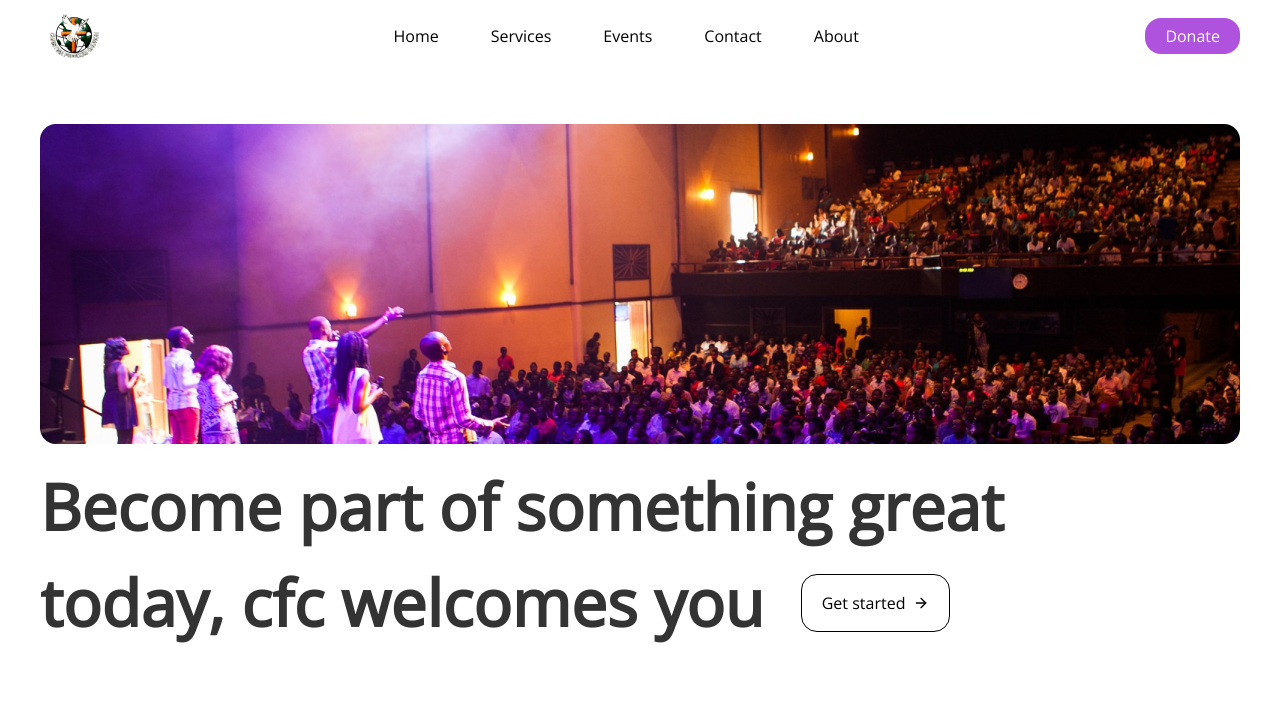
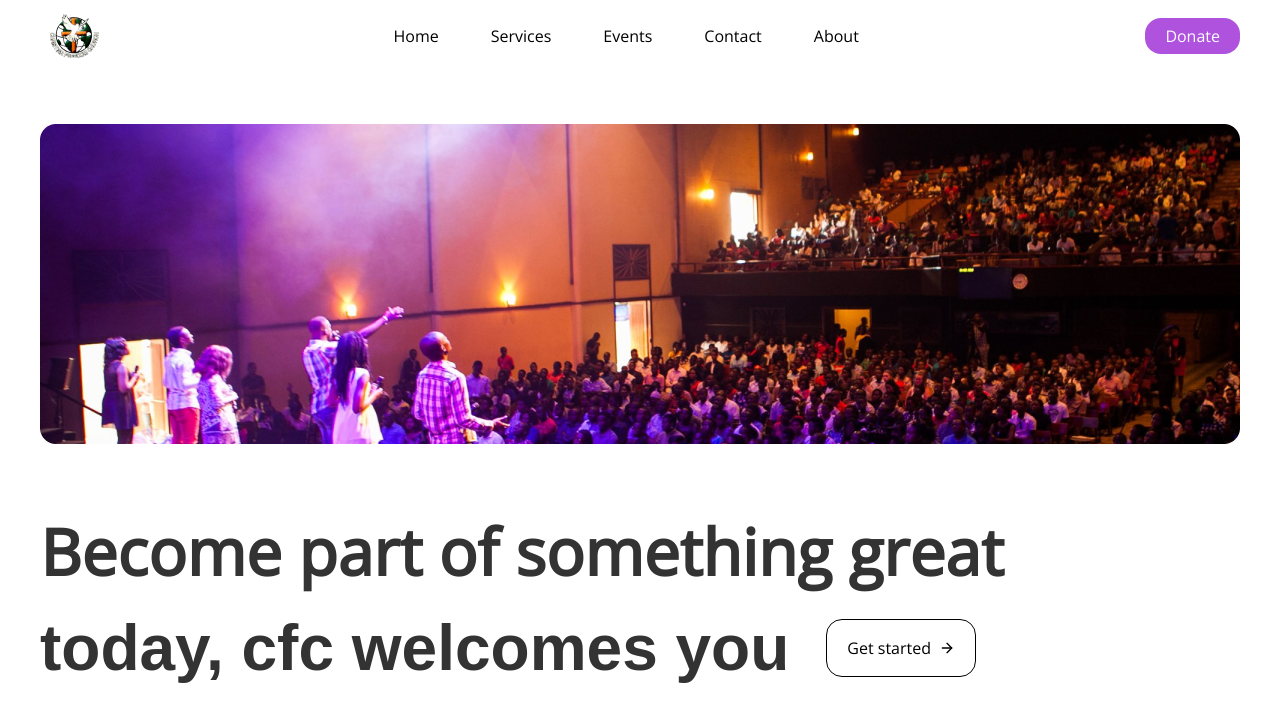
Before and after one commit to twesigetrejan/christian_freedom_church_website, a Next.js app: page / in a window 1280 px wide. Shown: the top 722 px of the page. Built offline with nearby package versions, Linux system fonts and the light colour scheme.

Commit message:
hero section done

```diff
--- a/components/hero.tsx
+++ b/components/hero.tsx
@@ -4,7 +4,7 @@ import Image from "next/image";
 const Hero = () => {
   return (
     <div className="px-10">
-      <div className="items-center flex justify-center pt-[52px] pb-[15px]">
+      <div className="items-center flex justify-center pt-[52px] pb-[60px]">
         <Image
           src={"/Images/hero-image.png"}
           alt={"hero image"}
@@ -13,16 +13,16 @@ const Hero = () => {
           className="object-cover "
         />
       </div>
-      <div className="flex flex-col items-start">
+      <div className="flex flex-col items-start pb-[52px]">
         <h1 className="text-dark font-bold text-[64px] ">
           Become part of something great
         </h1>
 
         <div className="flex justify-center items-center gap-[37px]">
-          <h1 className="text-dark text-[64px] font-bold">
+          <h1 className="text-dark text-[64px] font-bold font-Montserrat">
             today, cfc welcomes you
           </h1>
-          <button className="btn flex items-center">
+          <button className="btn flex items-center font-Montserrat">
             Get started
             <ArrowRight className="w-4 h-4 ml-2" />
           </button>
```
